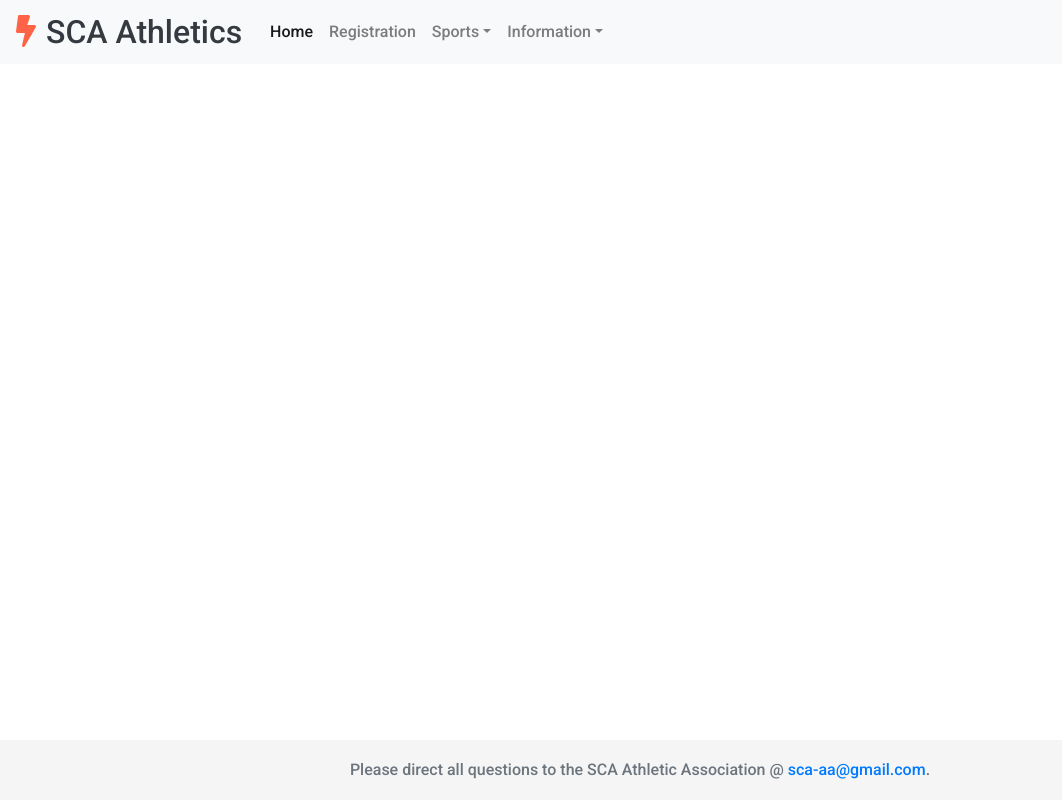
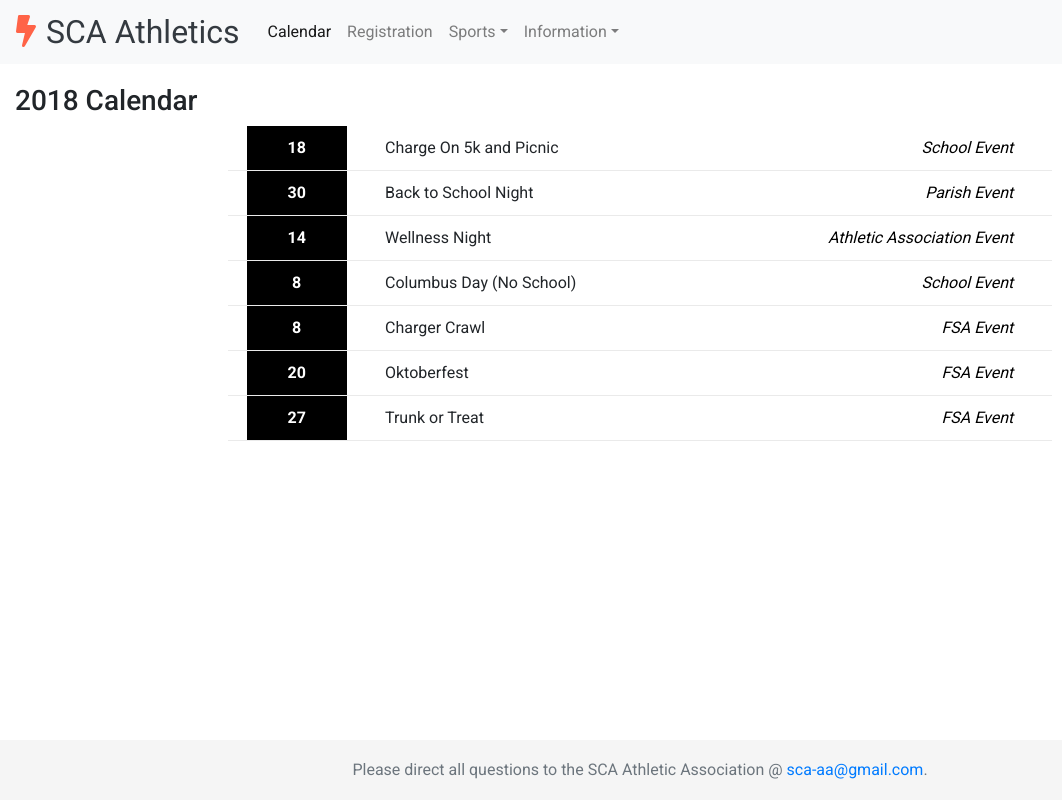
Before and after one commit to gheidorn/sca-athletics, a React (Create React App) app: page /calendar in a window 1280 px wide. Shown: the whole page, without its empty margins (0-1062 px from the left). Built offline with nearby package versions, Linux system fonts and the light colour scheme.

Commit message:
added the makings of a calendar

```diff
--- a/src/App.js
+++ b/src/App.js
@@ -13,6 +13,7 @@ import NewAthleteFormPage from './pages/NewAthleteFormPage';
 import RegistrationPage from './pages/RegistrationPage';
 import ByLawsPage from './pages/ByLawsPage';
 import StickyFooter from './components/StickyFooter';
+import CalendarPage from './pages/CalendarPage';
 
 class App extends Component {
   render() {
@@ -21,6 +22,7 @@ class App extends Component {
         <Header />
         <div className="container-fluid">
           <Route exact path="/" component={HomePage} />
+          <Route exact path="/calendar" component={CalendarPage} />
           <Route exact path="/athletes" component={AthleteListPage} />
           <Route exact path="/sports" component={SportsListPage} />
           <Route exact path="/sports/*" component={SportsPage} />
--- /dev/null
+++ b/src/components/Calendar.css
@@ -0,0 +1,30 @@
+@import url('https://fonts.googleapis.com/css?family=Roboto:400,700');
+
+.event {
+  border-bottom: 1px solid #eaeaea;
+  display: flex;
+  font-family: roboto;
+  justify-content: space-evenly;
+}
+
+.date {
+  background-color: black;
+  color: white;
+  font-weight: bold;
+  padding: 10px 20px;
+  text-align: center;
+  width: 100px;
+}
+
+.name {
+  padding: 10px 20px;
+  width: 400px;
+}
+
+.type {
+  color: black;
+  font-style: italic;
+  padding: 10px 20px;
+  text-align: right;
+  width: 250px;
+}
--- /dev/null
+++ b/src/components/Calendar.js
@@ -0,0 +1,26 @@
+import React, { Component } from 'react';
+
+import './Calendar.css';
+
+class Calendar extends Component {
+  render() {
+    // sort the events by date
+    return (
+      <div className="row">
+        <div className="col-md-2" />
+        <div className="col-md-8">
+          {this.props.events.map(({ name, date, month, day, type }) => (
+            <div className="event" key={name}>
+              <div className="date">{day}</div>
+              <div className="name">{name}</div>
+              <div className="type">{type}</div>
+            </div>
+          ))}
+        </div>
+        <div className="col-md-2" />
+      </div>
+    );
+  }
+}
+
+export default Calendar;
--- a/src/components/Header.js
+++ b/src/components/Header.js
@@ -29,8 +29,8 @@ export default () => {
       <div className="navbar-collapse collapse" id="navbarsExample03">
         <ul className="navbar-nav mr-auto">
           <li className="nav-item active">
-            <Link to="/" className="nav-link">
-              Home
+            <Link to="/calendar" className="nav-link">
+              Calendar
             </Link>
           </li>
           <li className="nav-item">
--- a/src/components/Jumbotron.css
+++ b/src/components/Jumbotron.css
@@ -19,7 +19,9 @@
 
 .sca-jumbotron-title {
   background-color: black;
-  border-radius: 5;
+  -webkit-border-radius: 5;
+  -moz-border-radius: 5;
+  -border-radius: 5;
   color: #fff;
   display: inline;
   padding: 0.5rem;
--- /dev/null
+++ b/src/pages/CalendarPage.js
@@ -0,0 +1,76 @@
+import React, { Component } from 'react';
+
+import Calendar from '../components/Calendar';
+
+class CalendarPage extends Component {
+  render() {
+    const events = [
+      {
+        name: 'Charge On 5k and Picnic',
+        date: 'August 18th',
+        month: 8,
+        day: 18,
+        type: 'School Event'
+      },
+      {
+        name: 'Back to School Night',
+        date: 'August 30th',
+        month: 8,
+        day: 30,
+        type: 'Parish Event'
+      },
+      {
+        name: 'Wellness Night',
+        date: 'September 14th',
+        month: 9,
+        day: 14,
+        type: 'Athletic Association Event'
+      },
+      {
+        name: 'Columbus Day (No School)',
+        date: 'October 8th',
+        month: 10,
+        day: 8,
+        type: 'School Event'
+      },
+      {
+        name: 'Charger Crawl',
+        date: 'September 8th',
+        month: 9,
+        day: 8,
+        type: 'FSA Event'
+      },
+      {
+        name: 'Oktoberfest',
+        date: 'October 20th',
+        month: 10,
+        day: 20,
+        type: 'FSA Event'
+      },
+      {
+        name: 'Trunk or Treat',
+        date: 'October 27th',
+        month: 10,
+        day: 27,
+        type: 'FSA Event'
+      }
+    ];
+
+    return (
+      <div>
+        <div className="row">
+          <div className="col-md-12">
+            <h3>2018 Calendar</h3>
+          </div>
+        </div>
+        <div className="row">
+          <div className="col-md-12">
+            <Calendar events={events} />
+          </div>
+        </div>
+      </div>
+    );
+  }
+}
+
+export default CalendarPage;
```
Also changed, not shown: 1 other file (tests, documents, lock files or other folders).
